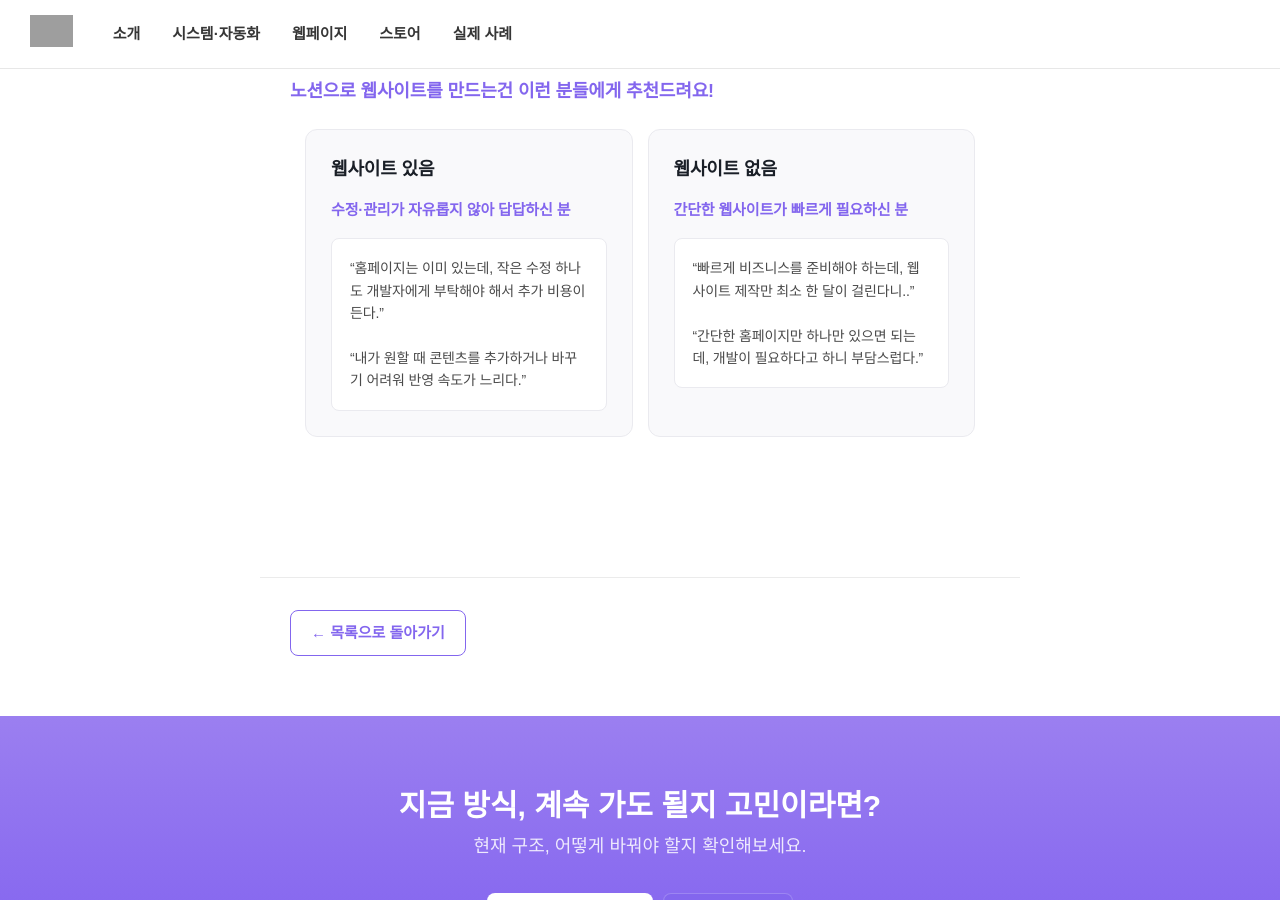
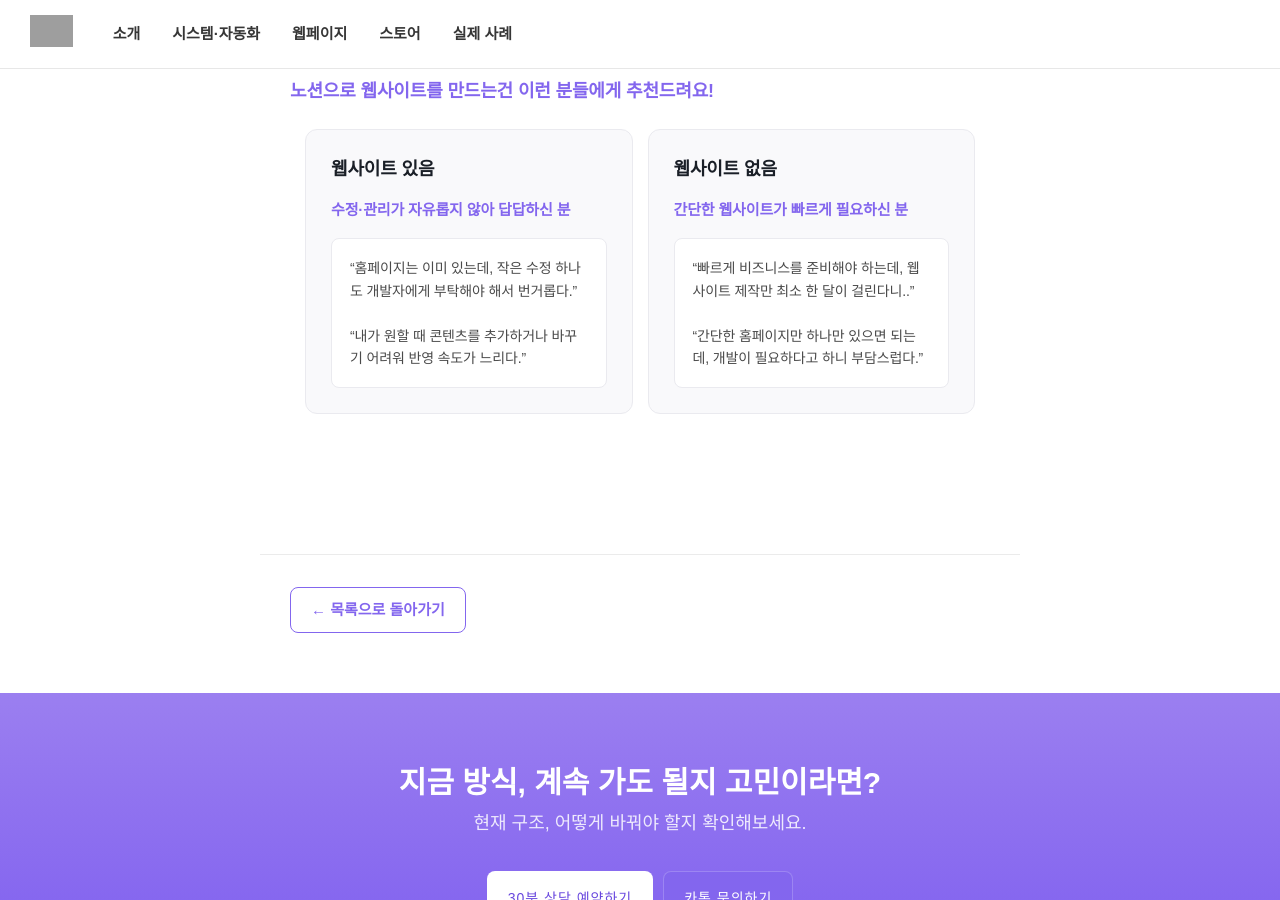
Before and after one commit to nsdlab26/blog, a Jekyll site: the page built from _posts/2026-01-15-notion-dental-website.md, in a window 1280 px wide and 900 px high, scrolled down 1851 px. Built offline with Jekyll 4.4.1, drawn with Linux system fonts in a browser that asks for light colours; some web fonts are replaced; grey boxes are pictures that could not be loaded.

Commit message:
Update 2026-01-15-notion-dental-website.md

```diff
--- a/_posts/2026-01-15-notion-dental-website.md
+++ b/_posts/2026-01-15-notion-dental-website.md
@@ -35,7 +35,7 @@ meta_description: "치과 병원의 첫 공식 홈페이지를 노션으로 빠
 <h4 style="font-size: 18px; font-weight: bold; color: #1a1f27; margin-top: 0; margin-bottom: 12px;">웹사이트 있음</h4>
 <p style="font-size: 15px; color: #8366ee; font-weight: bold; margin-bottom: 15px;">수정·관리가 자유롭지 않아 답답하신 분</p>
 <div style="background-color: #ffffff; padding: 18px; border-radius: 8px; border: 1px solid #EAEAEF;">
-<p style="font-size: 14px; font-weight: 400; line-height: 1.6; color: #4a4a4a; margin: 0;">“홈페이지는 이미 있는데, 작은 수정 하나도 개발자에게 부탁해야 해서 추가 비용이 든다.”<br /><br />“내가 원할 때 콘텐츠를 추가하거나 바꾸기 어려워 반영 속도가 느리다.”</p>
+<p style="font-size: 14px; font-weight: 400; line-height: 1.6; color: #4a4a4a; margin: 0;">“홈페이지는 이미 있는데, 작은 수정 하나도 개발자에게 부탁해야 해서 번거롭다.”<br /><br />“내가 원할 때 콘텐츠를 추가하거나 바꾸기 어려워 반영 속도가 느리다.”</p>
 </div>
 </td>
 <td style="background-color: #f9f9fb; border: 1px solid #EAEAEF; padding: 25px; border-radius: 12px; vertical-align: top;">
```
